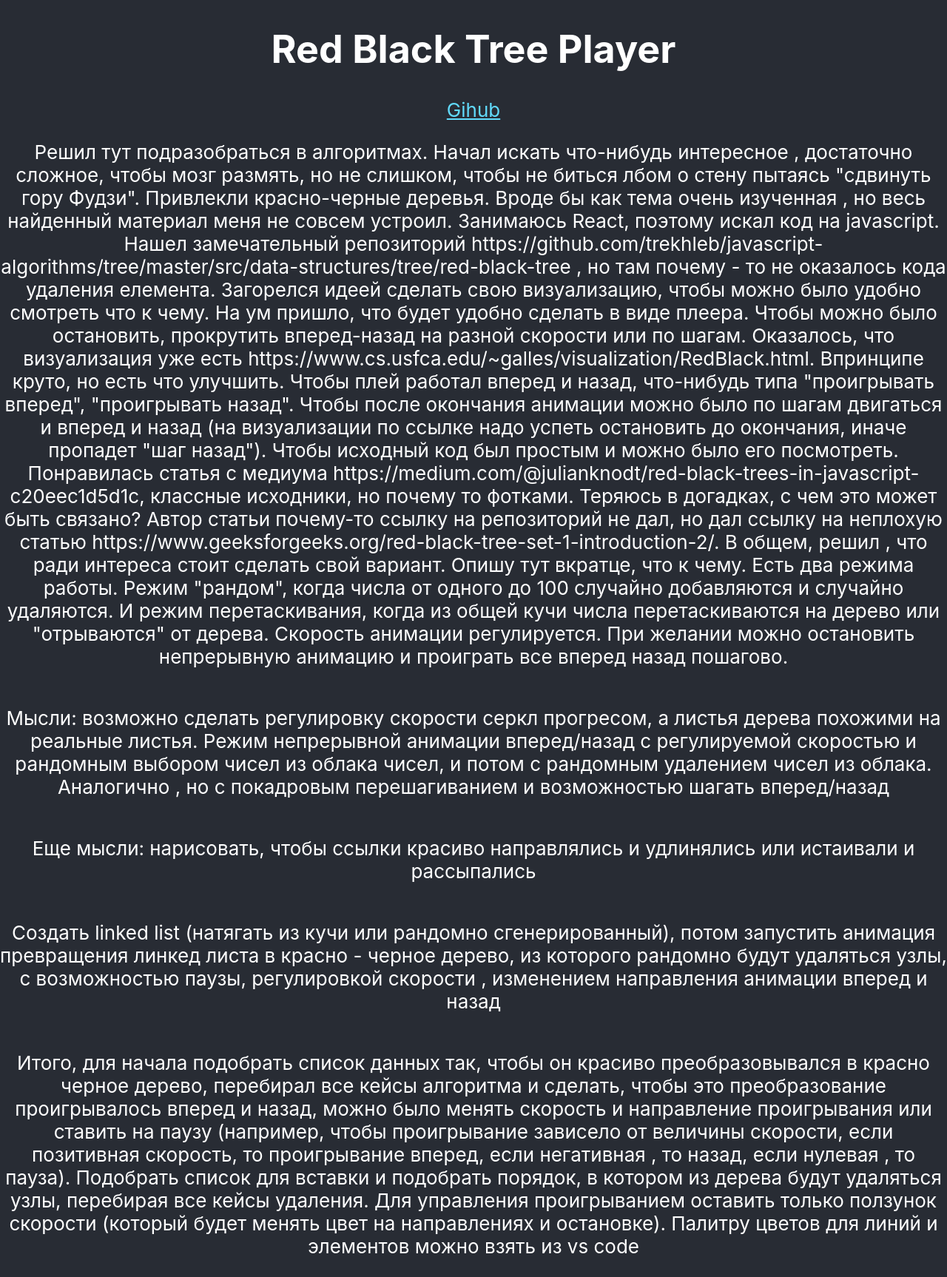
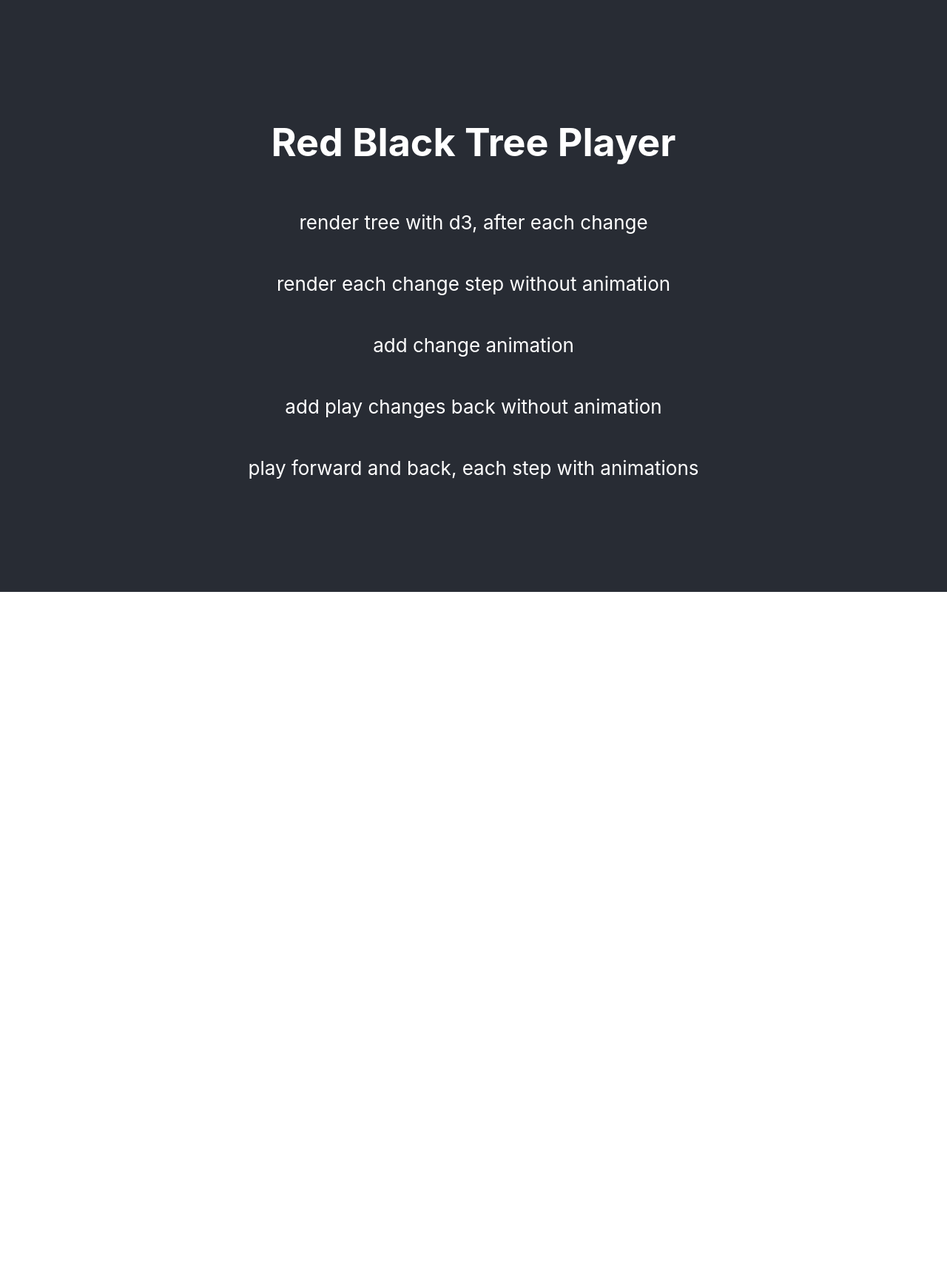
Before and after one commit to IDriuk/red-black-tree-player, a React (Create React App) app: page / in a window 1280 px wide. Shown: the whole page at 74% size. After the commit the page ends 800 px from the top, so only its background shows below. Built offline with nearby package versions, Linux system fonts and the light colour scheme.

Commit message:
add working path description

```diff
--- a/src/App.js
+++ b/src/App.js
@@ -1,10 +1,9 @@
 import React from "react";
 import "./App.css";
 
-import { /* BinaryTree, */ RedBlackTree } from "./RedBlackTree";
+import {BinaryTree, RedBlackTree } from "./RedBlackTree";
 
-function App() {
-  const tree = new RedBlackTree(0);
+/* const tree = new RedBlackTree(0);
 
   const children = [];
   for (let i = 1; i < 500; i++) {
@@ -18,87 +17,21 @@ function App() {
 
   for (let i = 0; i < 100; i++) {
     console.log(children[i].countBlackToRoot());
-  }
+  } */
+
+function App() {
 
   return (
     <div className="App">
       <header className="App-header">
-                <h1>Red Black Tree Player</h1>
-        <a
-          className="App-link"
-          href="https://reactjs.org"
-          target="_blank"
-          rel="noopener noreferrer"
-        >
-          Gihub
-        </a>
-        <p>
-          Решил тут подразобраться в алгоритмах. Начал искать что-нибудь
-          интересное , достаточно сложное, чтобы мозг размять, но не слишком,
-          чтобы не биться лбом о стену пытаясь "сдвинуть гору Фудзи". Привлекли
-          красно-черные деревья. Вроде бы как тема очень изученная , но весь
-          найденный материал меня не совсем устроил. Занимаюсь React, поэтому
-          искал код на javascript. Нашел замечательный репозиторий
-          https://github.com/trekhleb/javascript-algorithms/tree/master/src/data-structures/tree/red-black-tree
-          , но там почему - то не оказалось кода удаления елемента. Загорелся
-          идеей сделать свою визуализацию, чтобы можно было удобно смотреть что
-          к чему. На ум пришло, что будет удобно сделать в виде плеера. Чтобы
-          можно было остановить, прокрутить вперед-назад на разной скорости или
-          по шагам. Оказалось, что визуализация уже есть
-          https://www.cs.usfca.edu/~galles/visualization/RedBlack.html.
-          Впринципе круто, но есть что улучшить. Чтобы плей работал вперед и
-          назад, что-нибудь типа "проигрывать вперед", "проигрывать назад".
-          Чтобы после окончания анимации можно было по шагам двигаться и вперед
-          и назад (на визуализации по ссылке надо успеть остановить до
-          окончания, иначе пропадет "шаг назад"). Чтобы исходный код был простым
-          и можно было его посмотреть. Понравилась статья с медиума
-          https://medium.com/@julianknodt/red-black-trees-in-javascript-c20eec1d5d1c,
-          классные исходники, но почему то фотками. Теряюсь в догадках, с чем
-          это может быть связано? Автор статьи почему-то ссылку на репозиторий
-          не дал, но дал ссылку на неплохую статью
-          https://www.geeksforgeeks.org/red-black-tree-set-1-introduction-2/. В
-          общем, решил , что ради интереса стоит сделать свой вариант. Опишу тут
-          вкратце, что к чему. Есть два режима работы. Режим "рандом", когда
-          числа от одного до 100 случайно добавляются и случайно удаляются. И
-          режим перетаскивания, когда из общей кучи числа перетаскиваются на
-          дерево или "отрываются" от дерева. Скорость анимации регулируется. При
-          желании можно остановить непрерывную анимацию и проиграть все вперед
-          назад пошагово.
-        </p>
-        <p>
-          Мысли: возможно сделать регулировку скорости серкл прогресом, а листья
-          дерева похожими на реальные листья. Режим непрерывной анимации
-          вперед/назад с регулируемой скоростью и рандомным выбором чисел из
-          облака чисел, и потом с рандомным удалением чисел из облака.
-          Аналогично , но с покадровым перешагиванием и возможностью шагать
-          вперед/назад
-        </p>
-        <p>
-          Еще мысли: нарисовать, чтобы ссылки красиво направлялись и удлинялись
-          или истаивали и рассыпались
-        </p>
-        <p>
-          Создать linked list (натягать из кучи или рандомно сгенерированный),
-          потом запустить анимация превращения линкед листа в красно - черное
-          дерево, из которого рандомно будут удаляться узлы, с возможностью
-          паузы, регулировкой скорости , изменением направления анимации вперед
-          и назад
-        </p>
-        <p>
-          Итого, для начала подобрать список данных так, чтобы он красиво
-          преобразовывался в красно черное дерево, перебирал все кейсы алгоритма
-          и сделать, чтобы это преобразование проигрывалось вперед и назад,
-          можно было менять скорость и направление проигрывания или ставить на
-          паузу (например, чтобы проигрывание зависело от величины скорости,
-          если позитивная скорость, то проигрывание вперед, если негативная , то
-          назад, если нулевая , то пауза). Подобрать список для вставки и
-          подобрать порядок, в котором из дерева будут удаляться узлы, перебирая
-          все кейсы удаления. Для управления проигрыванием оставить только
-          ползунок скорости (который будет менять цвет на направлениях и
-          остановке).
-          Палитру цветов для линий и элементов можно взять из vs code
-        </p>
+        <h1>Red Black Tree Player</h1>
+        <p>render tree with d3, after each change</p>
+        <p>render each change step without animation</p>
+        <p>add change animation </p>
+        <p>add play changes back without animation</p>
+        <p>play forward and back, each step with animations</p>
       </header>
+
     </div>
   );
 }
```
